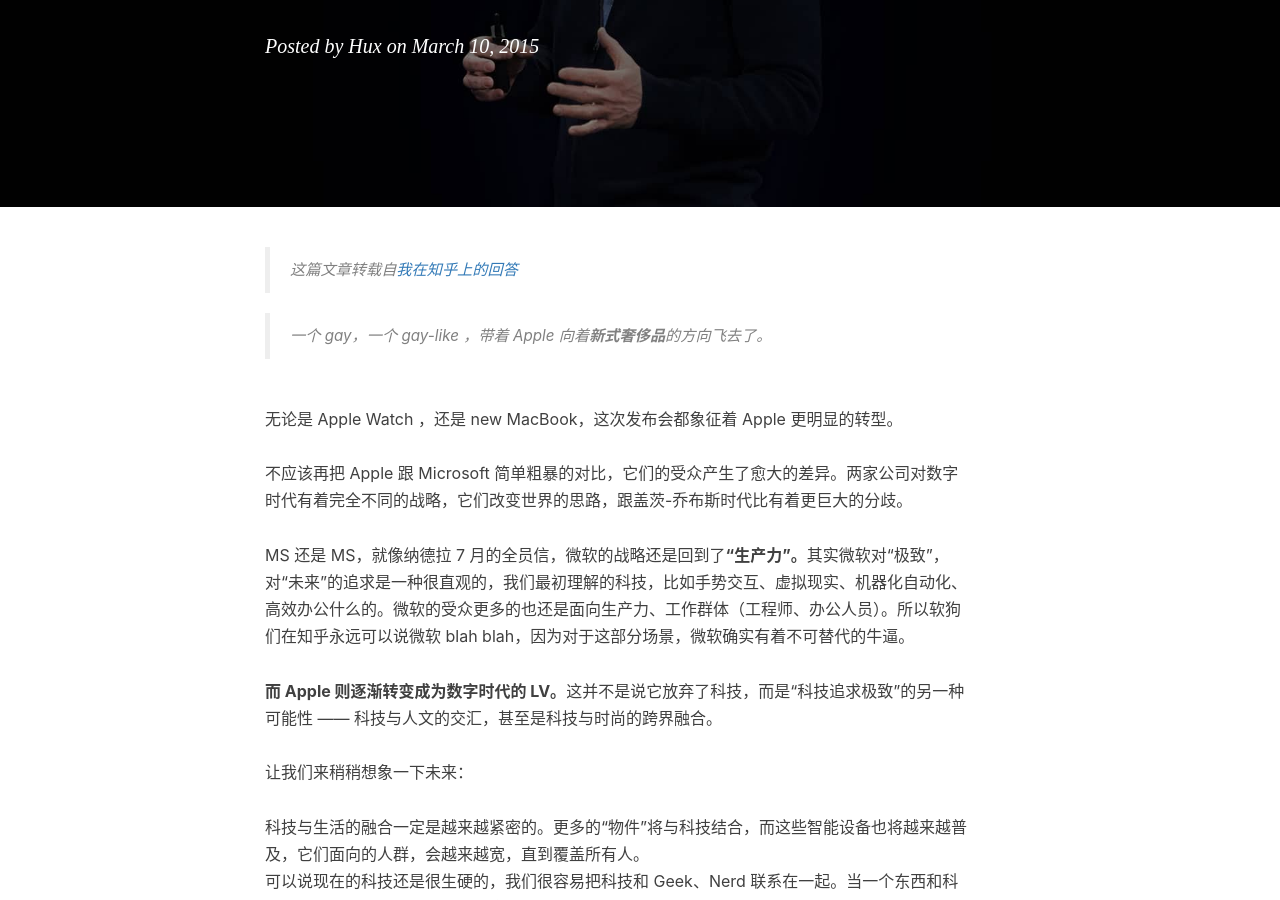
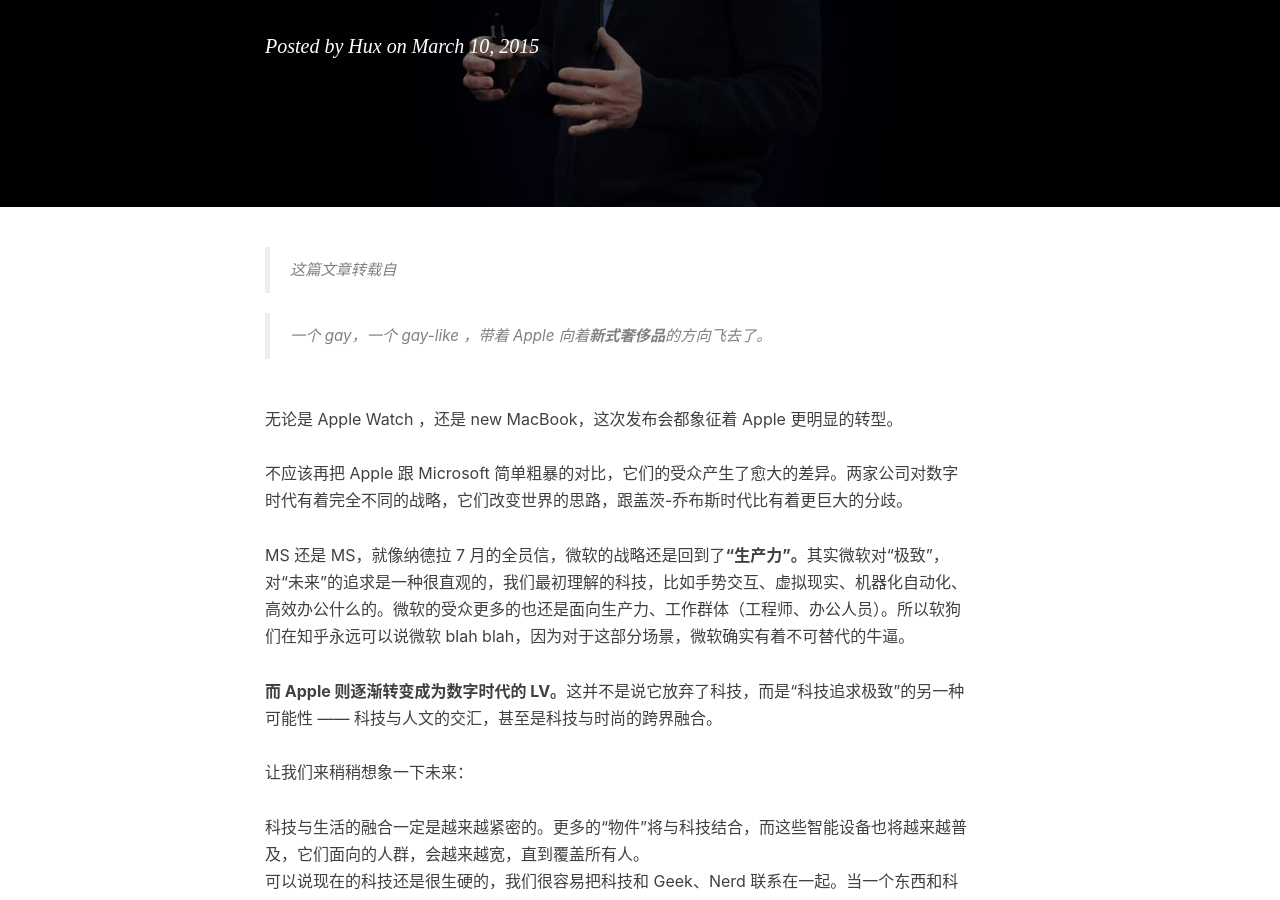
Before and after one commit to jikehaohao/jikehaohao.github.io, a Jekyll site: the page built from _posts/2015-03-10-apple-event-2015.markdown, in a window 1280 px wide and 900 px high, scrolled down 376 px. Built offline with Jekyll 4.4.1, drawn with Linux system fonts in a browser that asks for light colours; nearby versions of some CDN libraries; comment, search, counter and statistics services are not loaded.

```diff
--- a/_posts/2015-03-10-apple-event-2015.markdown
+++ b/_posts/2015-03-10-apple-event-2015.markdown
@@ -10,7 +10,7 @@
     - 产品
 ---
 
-> 这篇文章转载自[我在知乎上的回答](http://www.zhihu.com/question/28617408/answer/41626694)
+> 这篇文章转载自[](http://www.zhihu.com/question/28617408/answer/41626694)
 
 
 <div>
```
Also changed, not shown: img/about-bg.jpg.
